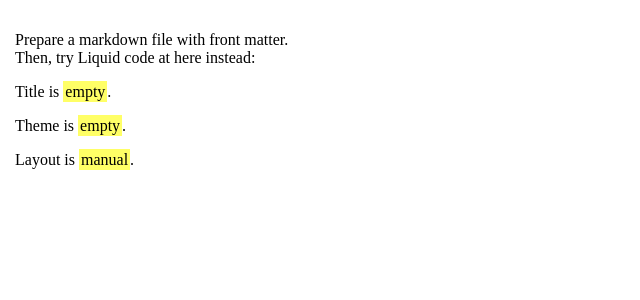
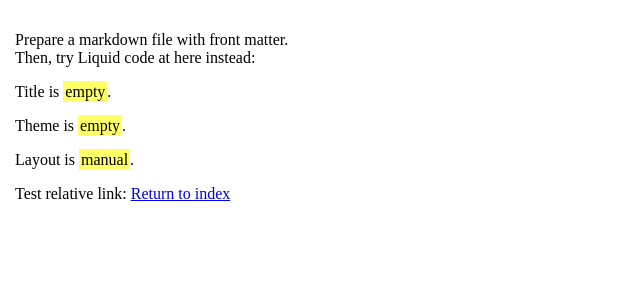
Before and after one commit to kmubiin/fen, a Jekyll site: the page built from sub.md, in a window 1280 px wide. Shown: the top 300 px of the page, without its empty margins (0-640 px from the left). Built offline with Jekyll 4.4.1, drawn with Linux system fonts in a browser that asks for light colours.

Commit message:
add link to test as is
plugin jekyll-relative-links is required for localhost, but need clarification for github pages

```diff
--- a/sub.md
+++ b/sub.md
@@ -14,3 +14,5 @@ Theme is <span class="code">{% if site.theme %}
 
 Layout is <span class="code">{% if page.layout %}
 {{ page.layout }}{% else %}empty{% endif %}</span>.
+
+Test relative link: [Return to index](index.md)
```
